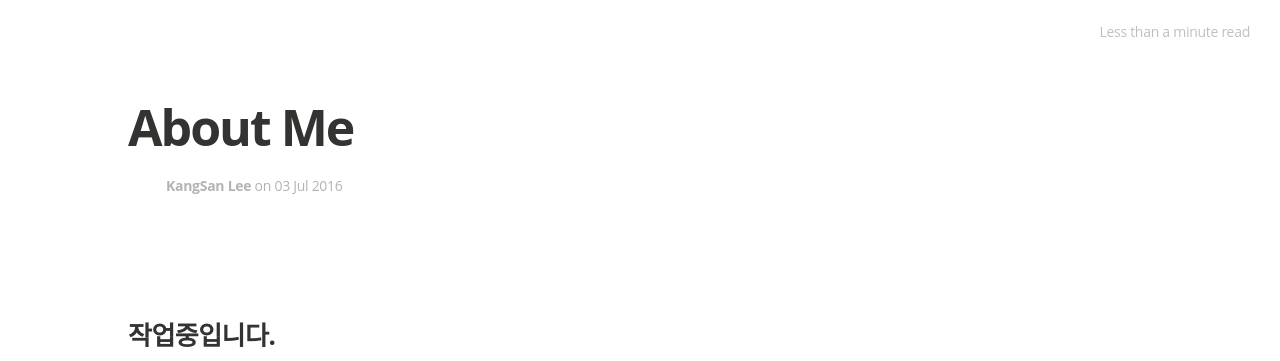
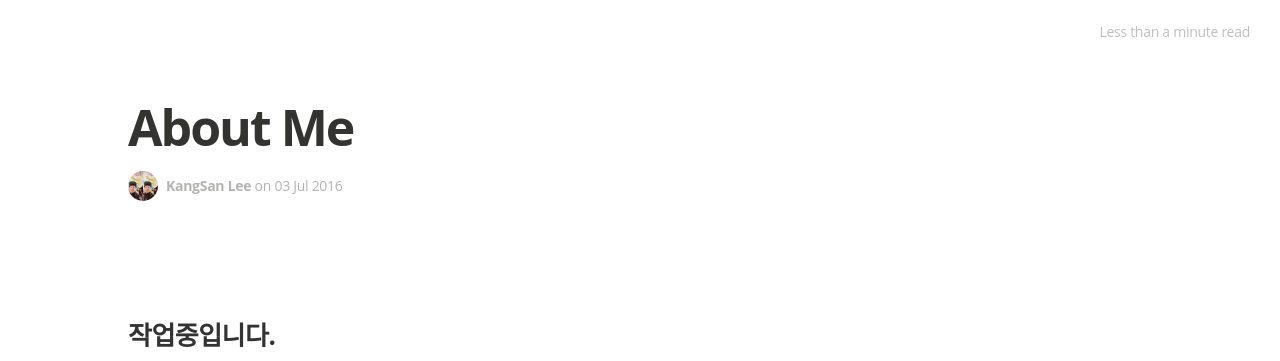
Before and after one commit to kangsLee/kangsLee.github.io, a Jekyll site: the page built from about/index.md, in a window 1280 px wide. Shown: the top 361 px of the page. Built offline with Jekyll 4.4.1, drawn with Linux system fonts in a browser that asks for light colours; nearby versions of some CDN libraries; some web fonts are replaced; comment, search, counter and statistics services are not loaded.

Commit message:
'post.html'  - author.image 출력 수정

```diff
--- a/_layouts/post.html
+++ b/_layouts/post.html
@@ -35,7 +35,7 @@
           <div class="post-meta">
             <h1 class="post-title">{{ page.title }}</h1>
             <div class="cf post-meta-text">
-              <div class="author-image" style="background-image: url({{ site.author_image }})">Blog Logo</div>
+              <div class="author-image" style="background-image: url({{ author.image }})">Blog Logo</div>
               <h4 class="author-name" itemprop="author" itemscope itemtype="http://schema.org/Person">{{ page.author }}</h4>
               on
               <time datetime="{{ page.date | date_to_xmlschema }}">{{ page.date | date_to_string }}</time>
```
